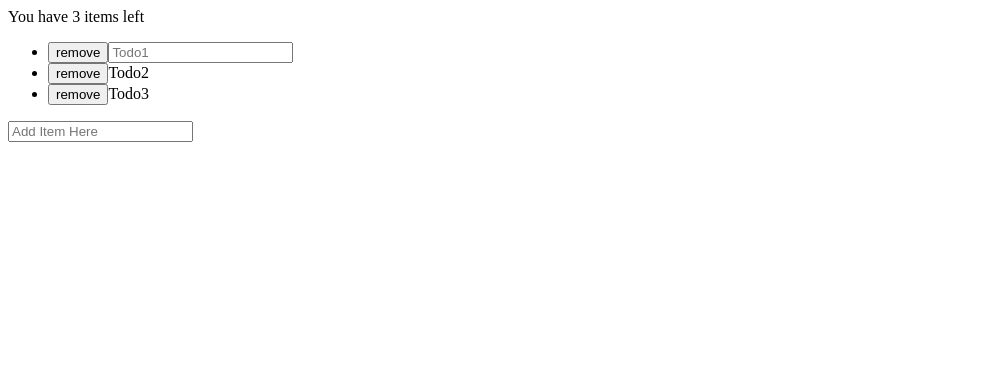
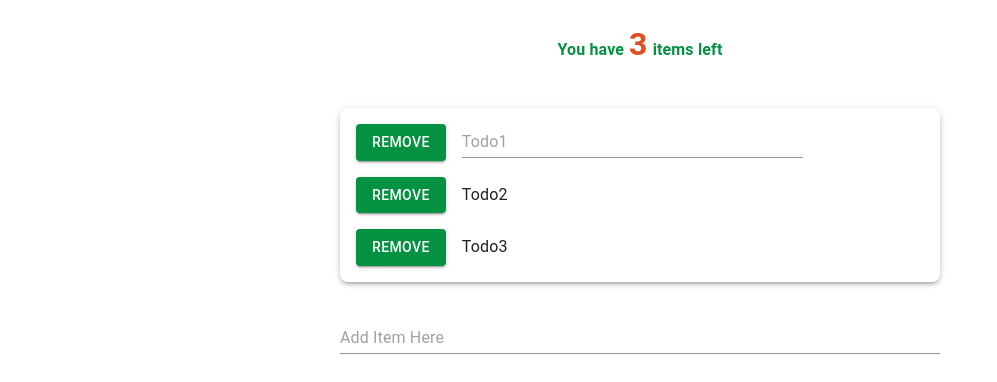
Before and after one commit to belltree-taka/ZenDo, a React (Vite) app: page / in a window 1280 px wide. Both pictures are taken after a click on the element "Todo1". Shown: the top 382 px of the page, without its empty margins (0-997 px from the left). Built offline with nearby package versions, Linux system fonts and the light colour scheme.

Commit message:
UI Updated with MUI

```diff
--- a/src/Todo.jsx
+++ b/src/Todo.jsx
@@ -1,11 +1,9 @@
 import React from 'react'
 import { useState } from 'react'
 import { nanoid } from 'nanoid'
-// import './scss/reset.scss'
-// import './scss/App.scss'
 import TodoList from './TodoList'
 import TodoForm from './TodoForm'
-
+import { Typography } from '@mui/material';
 
 
 const Component = (props) => {
@@ -130,13 +128,10 @@ const Component = (props) => {
 
 	return(
         <React.Fragment>
-            <div className='zenDo'>
+            <div>
                 <header>
-                    {/* <h1>
-                        <img className="zendo-logo" src="/zendo-logo.png" alt="zendo-logo"/>
-                    </h1> */}
                 </header>
-                    <div className='remainingCount'>You have <span>{remainingCount}</span> items left</div>
+                <Typography color='primary'  sx={{display: 'block', width: '100%', maxWidth: 600, margin: '20px auto 0', fontWeight: 'bold', textAlign: 'center'}}>You have<span style={{fontSize: '2rem', margin: '0 5px', color: '#df4f1b'}}>{remainingCount}</span>items left</Typography>
                 <TodoList todos={todos} setTodos={setTodos} complete={complete} val={val} changeHandler={changeHandler} todoEdit={todoEdit} updateTodo={updateTodo} warning={warning} setWarning={setWarning}/>
                 <TodoForm todos={todos} setTodos={setTodos} clickHandler={clickHandler} changeHandler={changeHandler} warning={warning} val={val} visible={visible} setVisible={setVisible}/>
             </div>
--- a/src/TodoForm.jsx
+++ b/src/TodoForm.jsx
@@ -1,6 +1,6 @@
 import React from 'react'
-// import './scss/reset.scss'
-// import './scss/App.scss'
+import { Input, Alert} from '@mui/material'
+
 
 
 const TodoForm = ({todos, setTodos, clickHandler, changeHandler, warning, val, visible, setVisible}) => {
@@ -8,13 +8,13 @@ const TodoForm = ({todos, setTodos, clickHandler, changeHandler, warning, val, v
 
     return(
         <React.Fragment>
-            <div className='todoForm'>
-                <div className='warning'>
-                    <p className={`warning__text ${visible? 'fade-in': 'fade-out'}`}>{warning}</p>
+            <div>
+                <div>
+                    { warning ? <Alert color='warning' sx={{display:'block', width: '80%', maxWidth: 600, margin: '10px auto 0'}}>{warning}</Alert> : null }
                 </div>
                 <form onSubmit={clickHandler}>
-                    <input
-                    className='todoForm__input'
+                    <Input
+                    sx={{ width: '80%', maxWidth: 600, margin: 'auto', marginTop: 5, display: 'block'}}
                     placeholder='Add Item Here'
                     type="text"
                     value={val}
--- a/src/TodoList.jsx
+++ b/src/TodoList.jsx
@@ -1,7 +1,7 @@
 import React from 'react'
 import {useState} from 'react'
-// import './scss/reset.scss'
-// import './scss/App.scss'
+import { Button, List, ListItem, Input } from '@mui/material'
+
 
 
 const TodoList = ({todos, setTodos, complete, val, changeHandler, todoEdit, updateTodo, warning, setWarning}) => {
@@ -12,21 +12,19 @@ const TodoList = ({todos, setTodos, complete, val, changeHandler, todoEdit, upda
 
 	return(
         <React.Fragment>
-                <div className='todoList'>
-                    {/*Functional Menu has to be added here*/}
-                    <ul className='todoList__items'>
-                        {/* Filtering completed */}
+                    <List sx={{ width: '80%', maxWidth: 600, bgcolor: 'background.paper', boxShadow: 3, borderRadius: 2, margin: 'auto', marginTop: 5 }}>
                         {todos.filter(todo => todo.completed === false).map( todo => (
                             <React.Fragment key={todo.id}>
-                                <li className='todoItem'>
-                                    <button
-                                    className='todoItem__remove'
+                                <ListItem>
+                                    <Button
+                                    sx={{ mr: 2}}
+                                    variant='contained'
                                     value={todo.id}
                                     onClick={complete}
-                                    >remove</button>
+                                    >remove</Button>
                                     {todo.edit ?
-                                    <input
-                                    className='todoItem__edit'
+                                    <Input
+                                    sx={{ width: '60%', maxWidth: 600, display: 'block'}}
                                     type='text'
                                     value={editVal}
                                     placeholder={todo.name}
@@ -45,17 +43,15 @@ const TodoList = ({todos, setTodos, complete, val, changeHandler, todoEdit, upda
                                     />
                                     :
                                     <span
-                                    className='todoItem__name'
                                     onClick={() => {
                                         todoEdit(todo.id)
                                     }}
                                     >{todo.name}</span>
                                     }
-                                </li>
+                                </ListItem>
                             </React.Fragment>
                         ))}
-                    </ul>
-                </div>
+                    </List>
         </React.Fragment>
     )
 }
--- a/src/main.jsx
+++ b/src/main.jsx
@@ -1,12 +1,13 @@
 import { StrictMode } from 'react'
 import { createRoot } from 'react-dom/client'
 import Todo from './Todo.jsx'
-import { createTheme, ThemeProvider } from "@mui/material/styles";
+import { createTheme, ThemeProvider, CssBaseline } from "@mui/material";
+import { Padding } from '@mui/icons-material';
 
 const theme = createTheme({
   palette: {
     primary: {
-      main: "#1976d2", // Custom primary color
+      main: "#059142", // Custom primary color
     },
   },
 });
@@ -14,7 +15,8 @@ const theme = createTheme({
 createRoot(document.getElementById('root')).render(
   <StrictMode>
     <ThemeProvider theme={theme}>
-      <Todo />
+      <CssBaseline/>
+      <Todo/>
     </ThemeProvider>
   </StrictMode>
 )
--- a/src/scss/App.scss
+++ /dev/null
@@ -1,186 +0,0 @@
-/*===============================
-    Variables
-================================*/
-
-:root {
-    --theme-color: #FAF9F6;
-    --font-color: #A9A9A9;
-}
-
-/*===============================
-    Base
-================================*/
-
-*, *::before, *::after{
-    box-sizing: border-box;
-}
-
-body{
-    width: 100%;
-    background-color: var(--theme-color);
-    font-family: 'Roboto', sans-serif;
-    padding-top: 30px;
-}
-
-html{
-    font-size: 62.5%;
-}
-
-h1{
-    text-align: center;
-}
-
-/*===============================
-    Todo.jsx
-================================*/
-
-.zenDo{
-    width: 80%;
-    height: 100vh;
-    margin: auto;
-}
-
-h1 .zendo-logo{
-    width: 100px;
-    margin-bottom: 20px;
-}
-
-.remainingCount{
-    background-color: var(--theme-color);
-    box-shadow: -10px 0 0 #FAF9F6, 10px 0 0 #FAF9F6;
-    font-size: 2rem;
-    text-align: center;
-    margin-bottom: 20px;
-    position: sticky;
-    padding: 30px 0;
-    z-index: 1;
-    top: 0;
-}
-
-.remainingCount span {
-    padding: 0 10px;
-    font-size: 4rem;
-    color: #388E3C;
-}
-
-/*===============================
-    TodoForm.jsx
-================================*/
-
-.todoForm {
-    position: fixed;
-    bottom: 0;
-    left: 0%;
-    width: 100%;
-    background-color: #4CAF51;
-    padding: 0 30px 30px;
-    &__input{
-        display: block;
-        width: 100%;
-        margin: 0 auto;
-        padding: 12px 20px;
-        border-radius: 8px;
-        border: 1px solid #ccc;
-        background-color: #f9f9f9;
-        font-size: 16px;
-        transition: border-color 0.3s, box-shadow 0.3s;
-        &:focus{
-            border-color: #4CAF50;
-            background-color: #fff;
-            box-shadow: 0 0 8px rgba(76, 175, 80, 0.3);
-            outline: none;
-        }
-    }
-}
-
-.warning{
-    height: 20px;
-}
-
-.warning__text {
-    text-align: center;
-    opacity: 0;
-    transition: opacity 0.5s ease-in-out;
-    font-size: 16px;
-    margin-top: 20px;
-    color: #FF9800;
-}
-
-.fade-in {
-    opacity: 1;
-}
-
-.fade-out {
-    opacity: 0;
-}
-
-/*===============================
-TodoList.jsx
-================================*/
-.todoList{
-    &__items{
-        display: flex;
-        flex-direction: column;
-        gap: 8px;
-        margin: 0 auto 20px;
-        width: 100%;
-        border-radius: 8px;
-        list-style: none;
-        padding: 0;
-    }
-}
-
-.todoItem{
-    width: 100%;
-    display: flex;
-    align-items: center;
-    justify-content: space-between;
-    padding: 12px 16px;
-    border: 1px solid #ddd;
-    border-radius: 8px;
-    background-color: #fff;
-    box-shadow: 0 2px 4px rgba(0, 0, 0, 0.1);
-    transition: transform 0.2s, box-shadow 0.2s;
-    &:hover{
-        transform: translateY(-2px);
-        box-shadow: 0 4px 8px rgba(0, 0, 0, 0.2);
-    }
-    &__remove{
-        background-color: #FF5252;
-        color: white;
-        border: none;
-        border-radius: 4px;
-        padding: 6px 10px;
-        font-size: 14px;
-        cursor: pointer;
-        transition: background-color 0.2s ease;
-        &:hover{
-            background-color: #FF1744;
-        }
-    }
-    &__edit{
-        flex-grow: 1;
-        padding: 8px;
-        margin: 0 8px;
-        border: 1px solid #4CAF50;
-        border-radius: 4px;
-        font-size: 14px;
-        transition: border-color 0.2s;
-        &:focus{
-            border-color: #388E3C;
-            outline: none;
-        }
-    }
-    &__name{
-        flex-grow: 1;
-        font-size: 16px;
-        color: #333;
-        cursor: pointer;
-        text-decoration: none;
-        word-break: break-word;
-        margin: 0 8px;
-        &:hover{
-            color: #007BFF;
-        }
-    }
-}
--- a/src/scss/reset.scss
+++ /dev/null
@@ -1,48 +0,0 @@
-/* http://meyerweb.com/eric/tools/css/reset/
-   v2.0 | 20110126
-   License: none (public domain)
-*/
-
-html, body, div, span, applet, object, iframe,
-h1, h2, h3, h4, h5, h6, p, blockquote, pre,
-a, abbr, acronym, address, big, cite, code,
-del, dfn, em, img, ins, kbd, q, s, samp,
-small, strike, strong, sub, sup, tt, var,
-b, u, i, center,
-dl, dt, dd, ol, ul, li,
-fieldset, form, label, legend,
-table, caption, tbody, tfoot, thead, tr, th, td,
-article, aside, canvas, details, embed,
-figure, figcaption, footer, header, hgroup,
-menu, nav, output, ruby, section, summary,
-time, mark, audio, video {
-	margin: 0;
-	padding: 0;
-	border: 0;
-	font-size: 100%;
-	font: inherit;
-	vertical-align: baseline;
-}
-/* HTML5 display-role reset for older browsers */
-article, aside, details, figcaption, figure,
-footer, header, hgroup, menu, nav, section {
-	display: block;
-}
-body {
-	line-height: 1;
-}
-ol, ul {
-	list-style: none;
-}
-blockquote, q {
-	quotes: none;
-}
-blockquote:before, blockquote:after,
-q:before, q:after {
-	content: '';
-	content: none;
-}
-table {
-	border-collapse: collapse;
-	border-spacing: 0;
-}
```
